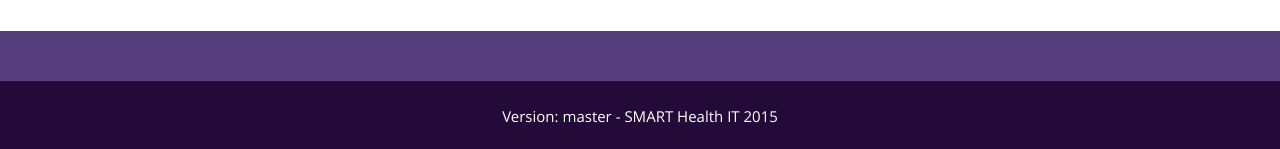
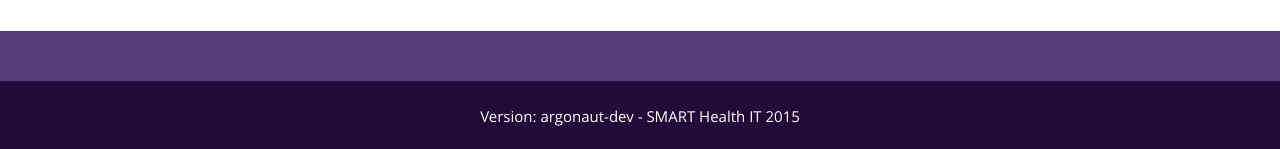
Before and after one commit to smart-on-fhir/smart-on-fhir.github.io, a Jekyll site: the page built from index.md, in a window 1280 px wide. Shown: the part 1122-1271 px from the top of the page. Built offline with Jekyll 4.4.1, drawn with Linux system fonts in a browser that asks for light colours; Markdown is read by kramdown in place of the engine named in the settings.

Commit message:
Fix argo edit links

```diff
--- a/_config.yml
+++ b/_config.yml
@@ -14,4 +14,4 @@
     - fenced_code
 
 baseurl: /
-github_branch: master
+github_branch: argonaut-dev
--- a/assets/js/site.js
+++ b/assets/js/site.js
@@ -19,6 +19,6 @@
     rel = rel.substring(0,rel.length-4);
     rel += "md";
   }
-  $(d).attr("href", "https://github.com/smart-on-fhir/smart-on-fhir.github.io/edit/"+(github_branch || "master")+ rel);
+  $(d).attr("href", "https://github.com/smart-on-fhir/smart-on-fhir.github.io/edit/"+ rel);
 
 });
```
